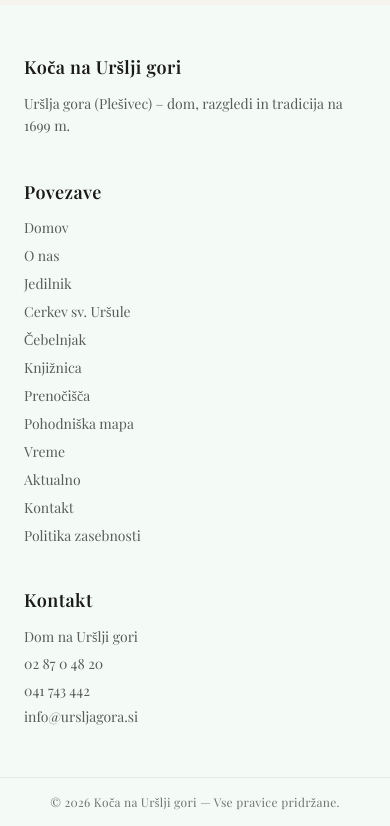
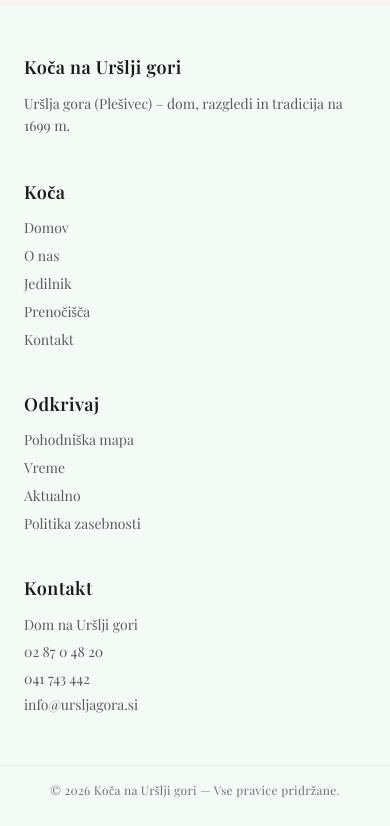
Before and after one commit to MojcaMarin14/UrsljaGora, a Next.js app: page / in a window 390 px wide. Shown: the part 6432-7258 px from the top of the page. Built offline with nearby package versions, Linux system fonts and the light colour scheme.

Commit message:
footer: dva stolpca povezav, komentar SEO

```diff
--- a/app/components/Footer.tsx
+++ b/app/components/Footer.tsx
@@ -3,7 +3,7 @@
 export default function Footer({ dark = false }) {
   return (
     <footer className={`w-full mt-20 ${dark ? "bg-black text-white" : "bg-[var(--background)] text-[var(--foreground)]"}`}>
-      <div className="max-w-6xl mx-auto px-6 py-12 grid grid-cols-1 sm:grid-cols-2 md:grid-cols-3 gap-10">
+      <div className="max-w-6xl mx-auto px-6 py-12 grid grid-cols-1 sm:grid-cols-2 md:grid-cols-4 gap-10">
         <div className="space-y-3">
           <h3 className="text-lg font-semibold tracking-wide">Koča na Uršlji gori</h3>
           <p className="text-sm opacity-70 leading-relaxed">
@@ -11,20 +11,24 @@ export default function Footer({ dark = false }) {
           </p>
         </div>
 
+        {/* Notranje povezave – SEO: pomaga iskalnikom odkriti vse podstrani */}
         <div className="space-y-3">
-          <h3 className="text-lg font-semibold tracking-wide">Povezave</h3>
+          <h3 className="text-lg font-semibold tracking-wide">Koča</h3>
           <ul className="space-y-2 text-sm opacity-70">
             <li><a href="/" className="hover:opacity-100 transition">Domov</a></li>
             <li><a href="/onas" className="hover:opacity-100 transition">O nas</a></li>
             <li><a href="/onas/jedilnik" className="hover:opacity-100 transition">Jedilnik</a></li>
-            <li><a href="/onas/cerkvica" className="hover:opacity-100 transition">Cerkev sv. Uršule</a></li>
-            <li><a href="/onas/cebelnjak" className="hover:opacity-100 transition">Čebelnjak</a></li>
-            <li><a href="/onas/knjiznjica" className="hover:opacity-100 transition">Knjižnica</a></li>
             <li><a href="/prenocisca" className="hover:opacity-100 transition">Prenočišča</a></li>
+            <li><a href="/kontakt" className="hover:opacity-100 transition">Kontakt</a></li>
+          </ul>
+        </div>
+
+        <div className="space-y-3">
+          <h3 className="text-lg font-semibold tracking-wide">Odkrivaj</h3>
+          <ul className="space-y-2 text-sm opacity-70">
             <li><a href="/mapa" className="hover:opacity-100 transition">Pohodniška mapa</a></li>
             <li><a href="/vreme" className="hover:opacity-100 transition">Vreme</a></li>
             <li><a href="/aktualno" className="hover:opacity-100 transition">Aktualno</a></li>
-            <li><a href="/kontakt" className="hover:opacity-100 transition">Kontakt</a></li>
             <li><a href="/politikaZasebnosti" className="hover:opacity-100 transition">Politika zasebnosti</a></li>
           </ul>
         </div>
--- a/app/layout.tsx
+++ b/app/layout.tsx
@@ -34,6 +34,7 @@ export default function RootLayout({ children }: { children: React.ReactNode })
       <body className="bg-[var(--background)] text-[var(--foreground)] m-0 p-0">
         <Navbar />
         {children}
+        {/* Vercel Analytics – spremljanje obiskov, GDPR-skladno, brez piškotkov */}
         <Analytics />
         <CookieConsent />
       </body>
```
